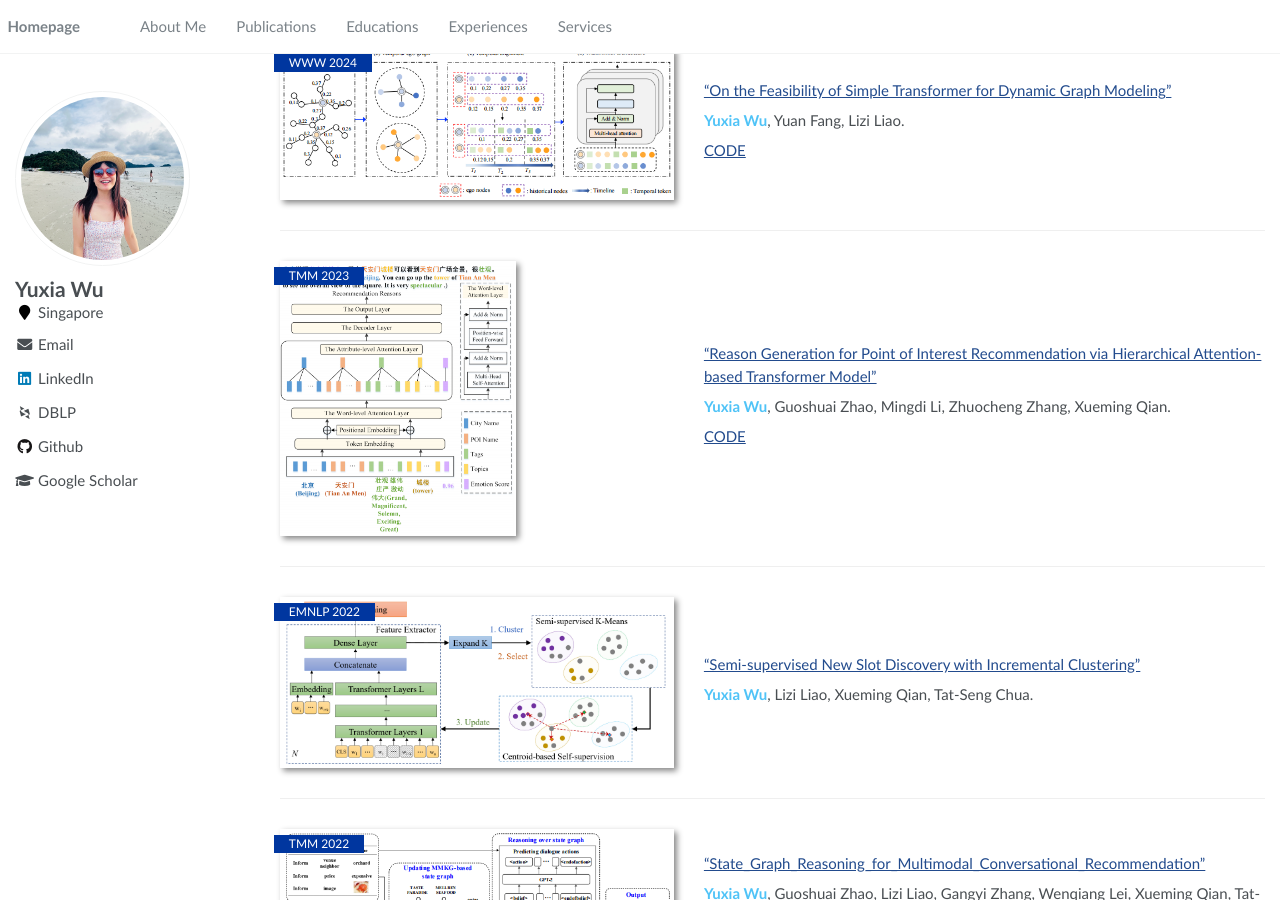
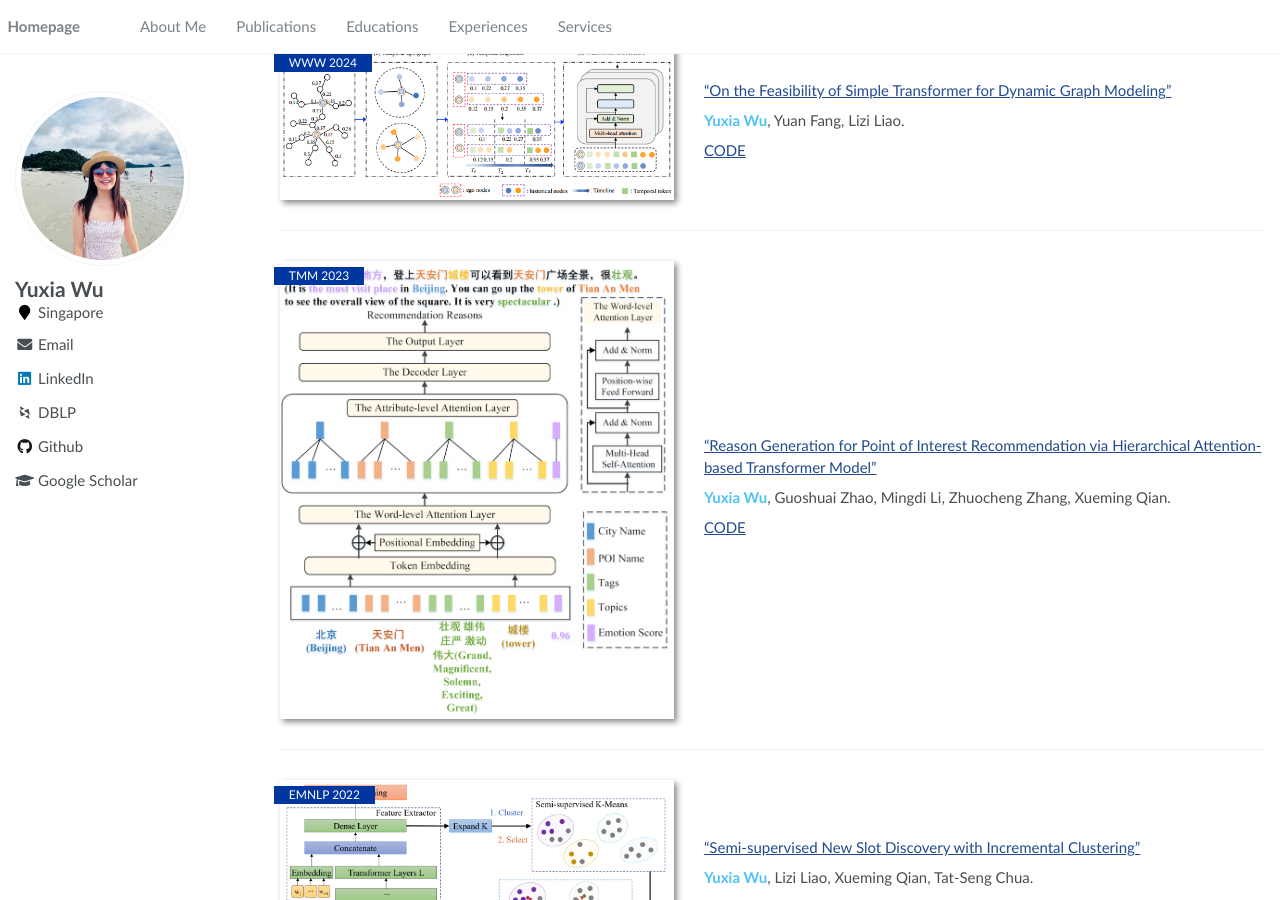
Before and after one commit to YuxiaWu/YuxiaWu.github.io, a Jekyll site: the page built from _pages/about.md, in a window 1280 px wide and 900 px high, scrolled down 635 px. Built offline with Jekyll 4.4.1, drawn with Linux system fonts in a browser that asks for light colours; some web fonts are replaced.

Commit message:
Update about.md

```diff
--- a/_pages/about.md
+++ b/_pages/about.md
@@ -70,7 +70,7 @@ I'm currently a research scientist at [Singapore Management University (SMU)](ht
     <div class='paper-box-image'>
         <div>
             <div class="badge">TMM 2023</div>
-            <img src='images/HAT.png' alt="sym" style="width:60%; height:auto;">
+            <img src='images/HAT.png' alt="sym" style="width:100%; height:auto;">
         </div>
     </div>
     <div class='paper-box-text' markdown="1">
@@ -140,7 +140,7 @@ Xueming Qian, <span style="color:#4FC3F7">**Yuxia Wu**</span>, Mingdi Li, Yayun
     <div class='paper-box-image'>
         <div>
             <div class="badge">TKDE 2020</div>
-            <img src='images/PLSPL.png' alt="sym" style="width:80%; height:auto;">
+            <img src='images/PLSPL.png' alt="sym" style="width:100%; height:auto;">
         </div>
     </div>
     <div class='paper-box-text' markdown="1">
```
